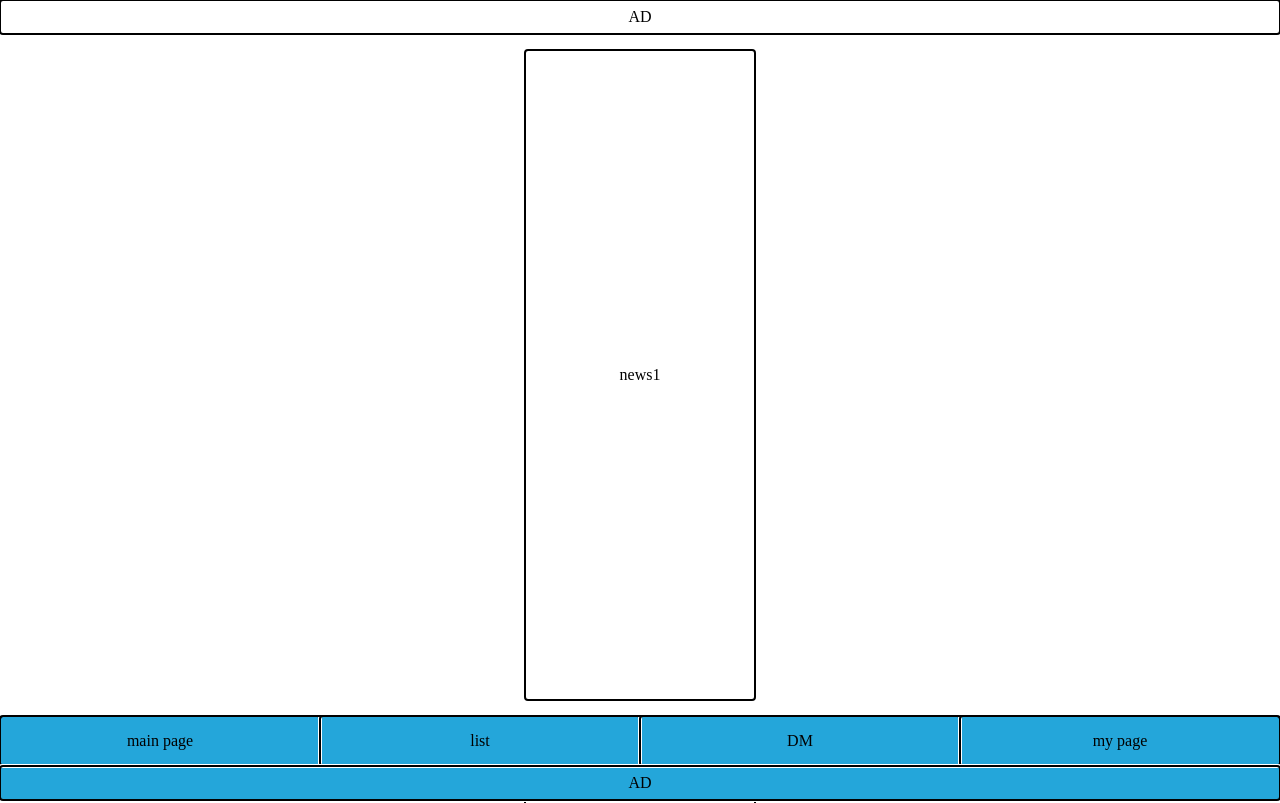
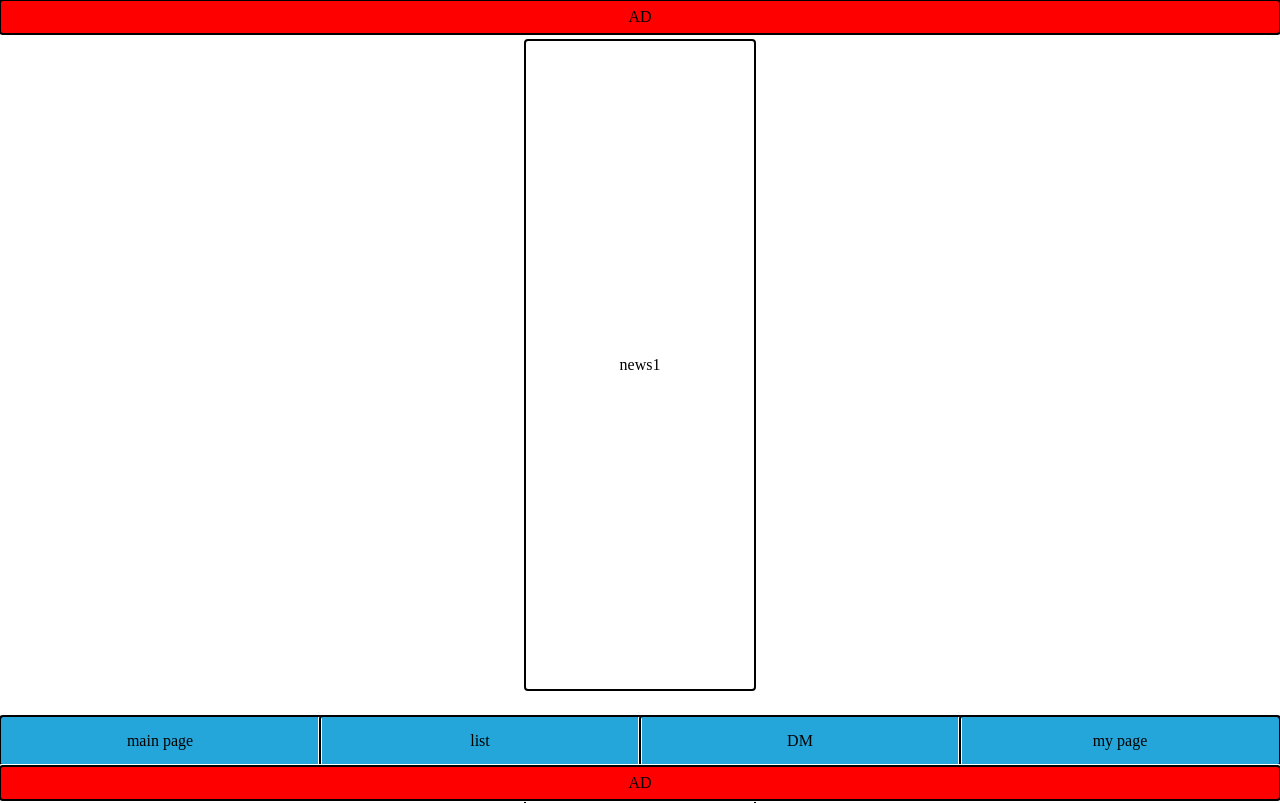
Before and after one commit to LiangKoya/KTV-matching-test, a plain HTML site: page index.html in a window 1280 px wide. Shown: the top 803 px of the page. Drawn offline with Linux system fonts and the light colour scheme.

Commit message:
set the header (AD) on the top of the SCREEN same as the fooder.

```diff
--- a/stylesheet.css
+++ b/stylesheet.css
@@ -9,8 +9,21 @@ body{
     min-height: 100%;
 }
 
+.header{
+    position: fixed;
+    top: 0px;
+    width: 100%;
+}
+
+.header p{
+    display: flex;
+    justify-content: center;
+    align-items: center;
+}
+
 .ad{
     padding: 8px;
+    background-color: red;
 }
 
 .ad,
@@ -41,7 +54,7 @@ body{
 
 .content p{
     display: flex;
-    margin: 16px 0;
+    margin: 40px 0;
     height: 50px;
     padding: 300px 50px;
     justify-content: center;
```
